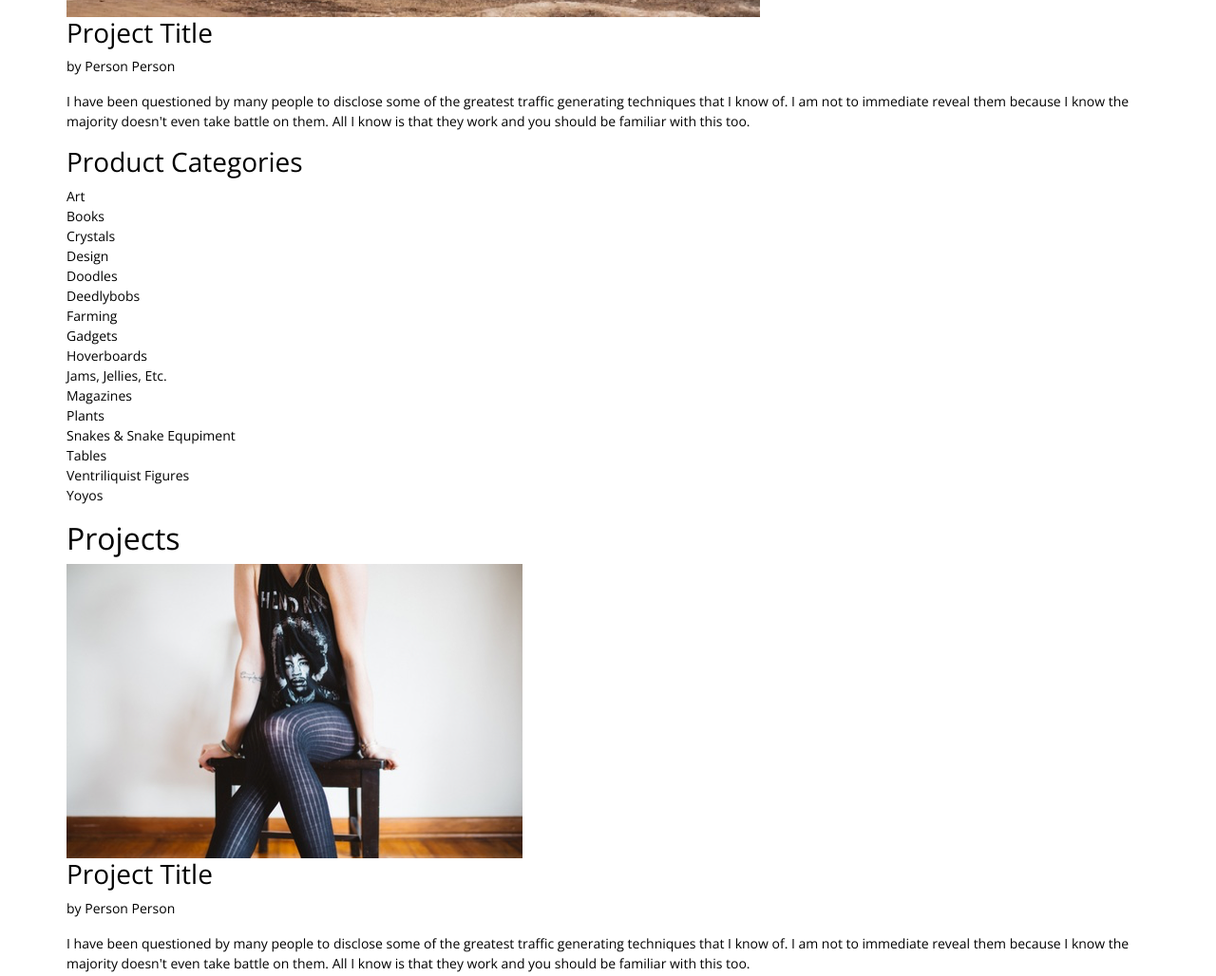
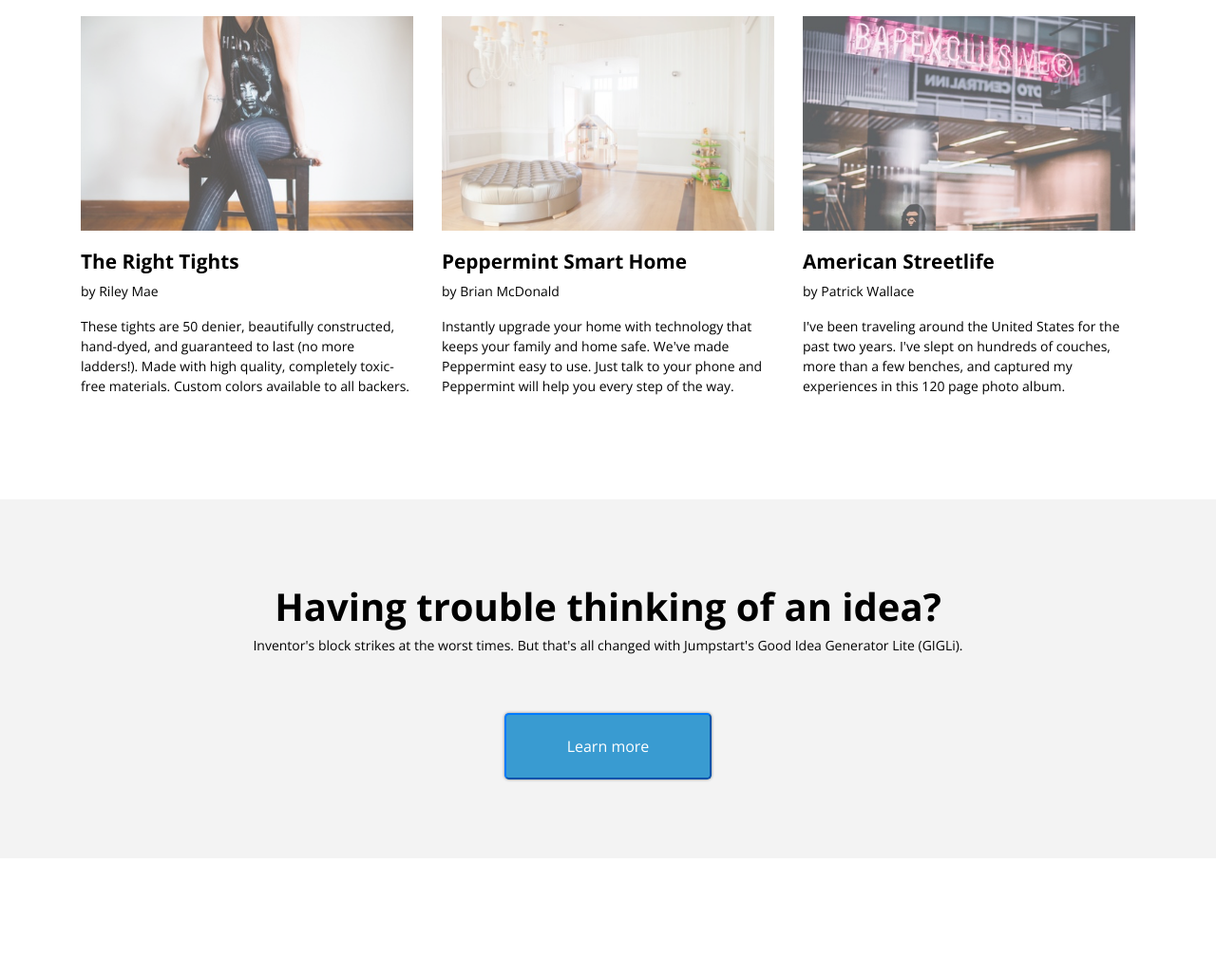
Before and after one commit to jdeel/jumpstart, a plain HTML site: page index.html in a window 1280 px wide. Shown: the part 1290-2318 px from the top of the page at 95% size. After the commit the page ends 2194 px from the top, so only its background shows below. Drawn offline with nearby package versions, Linux system fonts and the light colour scheme.

Commit message:
Add responsive layouts and image transitions.

```diff
--- a/index.html
+++ b/index.html
@@ -26,32 +26,36 @@
 
       <!-- Codecademy guided structure -->
       <nav class="navbar navbar-default navbar-fixed-top">
-        <ul class="nav navbar-nav">
+        <ul class="nav navbar flex-xs-column">
           <li class="active"><a href="#">Explore</a></li>
           <li><a href="#">Start a project</a></li>
           <li><a href="#">About us</a></li>
         </ul>
-        <a class="navbar-brand navbar-right navbar-collapse" href="#"><img src="resources/images/logo.png" /></a>
+        <a class="navbar-brand navbar-right d-none d-md-block" href="#"><img src="resources/images/logo.png" /></a>
       </nav>
 
       <div class="jumbotron jumbotron-bike">
         <h1>Get Going.</h1>
         <p>Jumpstart your startup with some crowdsourced seed money, or support one of our 300,000,000+ creators and get rewards.</p>
-        <a class="btn-primary btn-lg"href="#">Jump in</a>
+        <button class="btn-primary btn-lg" href="#">Jump in</button>
       </div>
     </header>
 
     <main class="container">
-      <section class="featured-project row">
+      <section class="featured-project">
         <header><h2>Featured project</h2></header>
-        <div class="content">
-          <img class="image-container" class="featured-img" src="resources/images/featured-project.png" />
-          <div class="project-info">
-            <h3>Project Title</h3>
-            <p class="byline">by Person Person</p>
-            <p>I have been questioned by many people to disclose some of the greatest traffic generating techniques that I know of. I am not to immediate reveal them because I know the majority doesn't even take battle on them. All I know is that they work and you should be familiar with this too.</p>
+        <div class="content row">
+
+          <div class="col-12 col-lg-6">
+            <div class="image-container"><img src="resources/images/featured-project.png" alt="Farm home in Northern Italy" /></div>
           </div>
-          <div class="product-categories">
+          <div class="project-info col-6 col-lg-3">
+            <h3>DeFrost: A Documentary</h3>
+            <p class="byline">by Leo De Firenze</p>
+            <p>DeFrost is a documentary about growing up in a little red house in a cold, harsh valley. This is a story about my mother's childhood. This film attempts to capture vignettes of her upbringing ”her family, friends, pets, and eventual depature from a freezing valley in Northern Italy” through beautiful cinematography and narration.</p>
+          </div>
+
+          <div class="product-categories col-6 col-lg-3">
             <h3>Product Categories</h3>
             <ul>
               <li>Art</li>
@@ -72,39 +76,45 @@
               <li>Yoyos</li>
             </ul>
           </div>
+
         </div>
       </section>
 
-      <section class="projects row">
+      <section class="projects">
         <header><h2>Projects</h2></header>
-        <div class="content">
-          <div class="project-one">
-            <img class="image-container" src="resources/images/project1.png" />
-            <h3>Project Title</h3>
-            <p class="byline">by Person Person</p>
-            <p>I have been questioned by many people to disclose some of the greatest traffic generating techniques that I know of. I am not to immediate reveal them because I know the majority doesn't even take battle on them. All I know is that they work and you should be familiar with this too.</p>
+        <div class="content row">
+
+          <div class="project-one col-12 col-lg-4">
+            <div class="image-container"><img src="resources/images/project1.png" alt="Model wearing tights" /></div>
+            <h3>The Right Tights</h3>
+            <p class="byline">by Riley Mae</p>
+            <p>These tights are 50 denier, beautifully constructed, hand-dyed, and guaranteed to last (no more ladders!). Made with high quality, completely toxic-free materials. Custom colors available to all backers.</p>
           </div>
-          <div class="project-two">
-            <img class="image-container" src="resources/images/project2.png" />
-            <h3>Project Title</h3>
-            <p class="byline">by Person Person</p>
-            <p>I have been questioned by many people to disclose some of the greatest traffic generating techniques that I know of. I am not to immediate reveal them because I know the majority doesn't even take battle on them. All I know is that they work and you should be familiar with this too.</p>
+
+          <div class="project-two col-12 col-lg-4">
+            <div class="image-container"><img src="resources/images/project2.png" alt="Home interior" /></div>
+            <h3>Peppermint Smart Home</h3>
+            <p class="byline">by Brian McDonald</p>
+            <p>Instantly upgrade your home with technology that keeps your family and home safe. We've made Peppermint easy to use. Just talk to your phone and Peppermint will help you every step of the way.</p>
           </div>
-          <div class="project-three">
-            <img class="image-container" src="resources/images/project3.png" />
-            <h3>Project Title</h3>
-            <p class="byline">by Person Person</p>
-            <p>I have been questioned by many people to disclose some of the greatest traffic generating techniques that I know of. I am not to immediate reveal them because I know the majority doesn't even take battle on them. All I know is that they work and you should be familiar with this too.</p>
+
+          <div class="project-three col-12 col-lg-4">
+            <div class="image-container"><img src="resources/images/project3.png" alt="Neon sign in window" /></div>
+            <h3>American Streetlife</h3>
+            <p class="byline">by Patrick Wallace</p>
+            <p>I've been traveling around the United States for the past two years. I've slept on hundreds of couches, more than a few benches, and captured my experiences in this 120 page photo album.</p>
           </div>
+
         </div>
       </section>
 
-      <section class="cta">
-        <h2>Having trouble thinking of an idea?</h2>
-        <p>Inventor's block strikes at the worst times. But that's all changed with Jumpstart's Good Idea Generator Lite (GIGLi).</p>
-        <button><a href="#">Learn more</a></button>
-      </section>
     </main>
+
+    <div class="cta">
+      <strong>Having trouble thinking of an idea?</strong>
+      <p>Inventor's block strikes at the worst times. But that's all changed with Jumpstart's Good Idea Generator Lite (GIGLi).</p>
+      <button class="btn-primary btn-lg" href="#">Learn more</button>
+    </div>
 
     <script
   src="http://code.jquery.com/jquery-3.3.1.min.js"
--- a/resources/css/style.css
+++ b/resources/css/style.css
@@ -2,6 +2,18 @@ body {
   font-size: 14px;
   font-family: 'Open Sans', sans-serif;
   color: black;
+}
+
+h2 {
+  font-size: 1.7rem;
+  font-weight: bold;
+  color: #399bd1;
+  margin-bottom: 20px;
+}
+
+h3 {
+  font-size: 1.3rem;
+  font-weight: bold;
 }
 
 .nav {
@@ -11,6 +23,7 @@ body {
 
 .nav a {
   color: gray;
+  padding: 1rem;
 }
 
 .nav a:hover {
@@ -18,13 +31,8 @@ body {
   text-decoration: none;
 }
 
-.navbar-default .navbar-nav > .active > a {
+.active > a {
   color: #399bd1;
-}
-
-.navbar-default .navbar-nav > .active > a:hover {
-  color: gray;
-  text-decoration: none;
 }
 
 .jumbotron-bike {
@@ -37,12 +45,10 @@ body {
 .jumbotron h1 {
   font-family: 'Monoton', sans-serif;
   font-size: 7.1rem;
-
 }
 
 .jumbotron p {
   font-size: 1.5rem;
-  margin-bottom: 2.8rem;
 }
 
 .jumbotron h1, .jumbotron p {
@@ -55,6 +61,7 @@ body {
   box-shadow: 0 0 3px rgba(0,0,0,0.5);
   padding: 1.3rem 4rem;
   font-size: 1rem;
+  margin-top: 2.8rem;
 }
 
 .btn-primary:hover {
@@ -64,3 +71,49 @@ body {
 .btn-primary:active {
   box-shadow: 0 0 0 rgba(0,0,0,0.5);
 }
+
+img {
+  width: 100%;
+  height: auto;
+}
+
+.image-container img {
+  opacity: 0.7;
+  transition: transform .5s, opacity .5s;
+}
+
+.image-container img:hover {
+  opacity: 1;
+  transform: scale(1.3);
+}
+
+.image-container {
+  overflow: hidden;
+  margin-bottom: 20px;
+}
+
+.product-categories h3 {
+  color: #399bd1;
+}
+
+.projects {
+  padding-bottom: 5.85rem;
+}
+
+@media screen and (max-width: 992px) {
+  .projects .image-container {
+    max-height: 12rem;
+  }
+}
+
+.cta {
+  background-color: #f3f3f3;
+  padding: 5.2rem 9rem;
+  text-align: center;
+}
+
+strong {
+  font-size: 2.5rem;
+  font-weight: bold;
+  margin-bottom: 1.4rem;
+}
```
